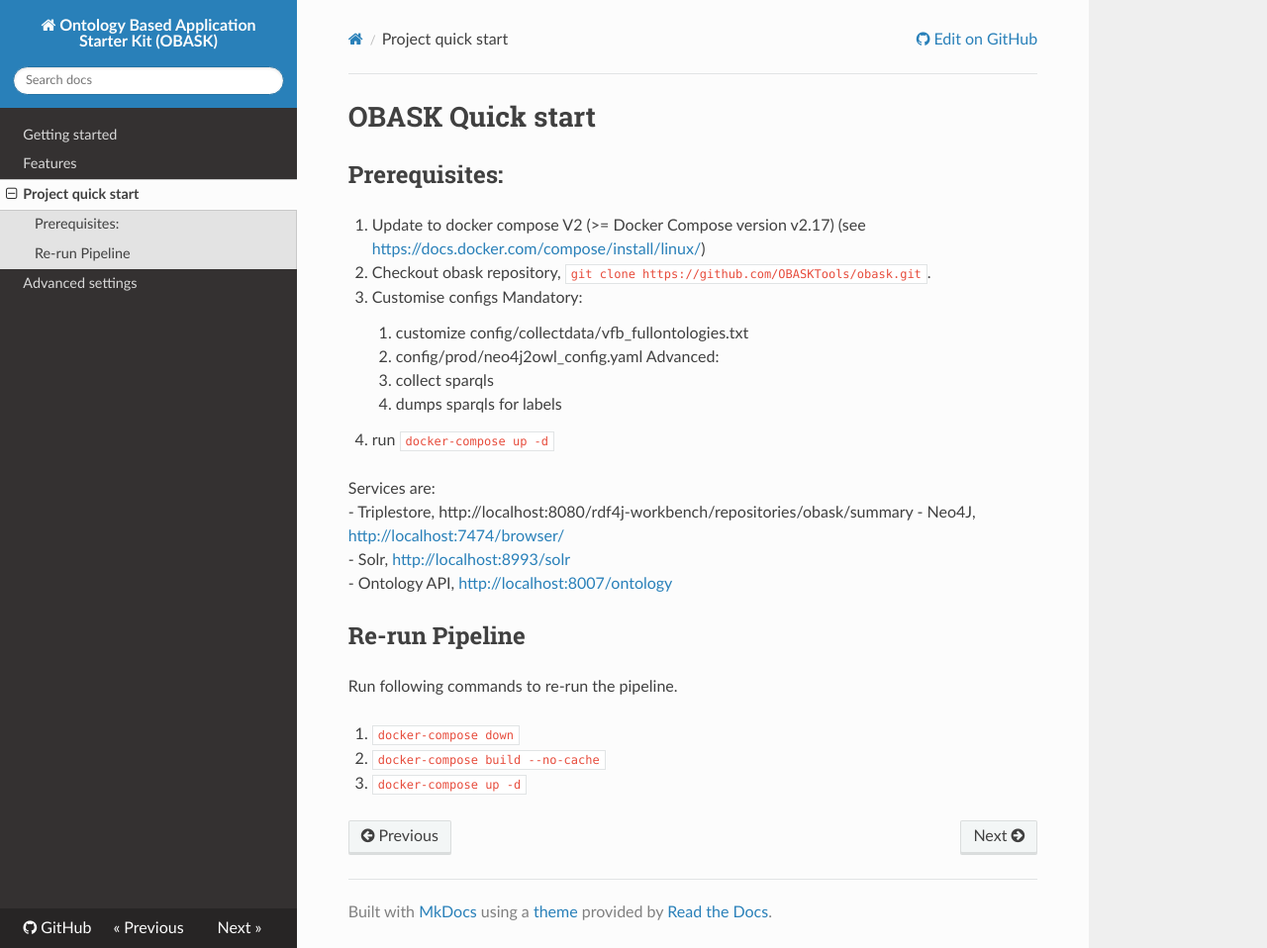
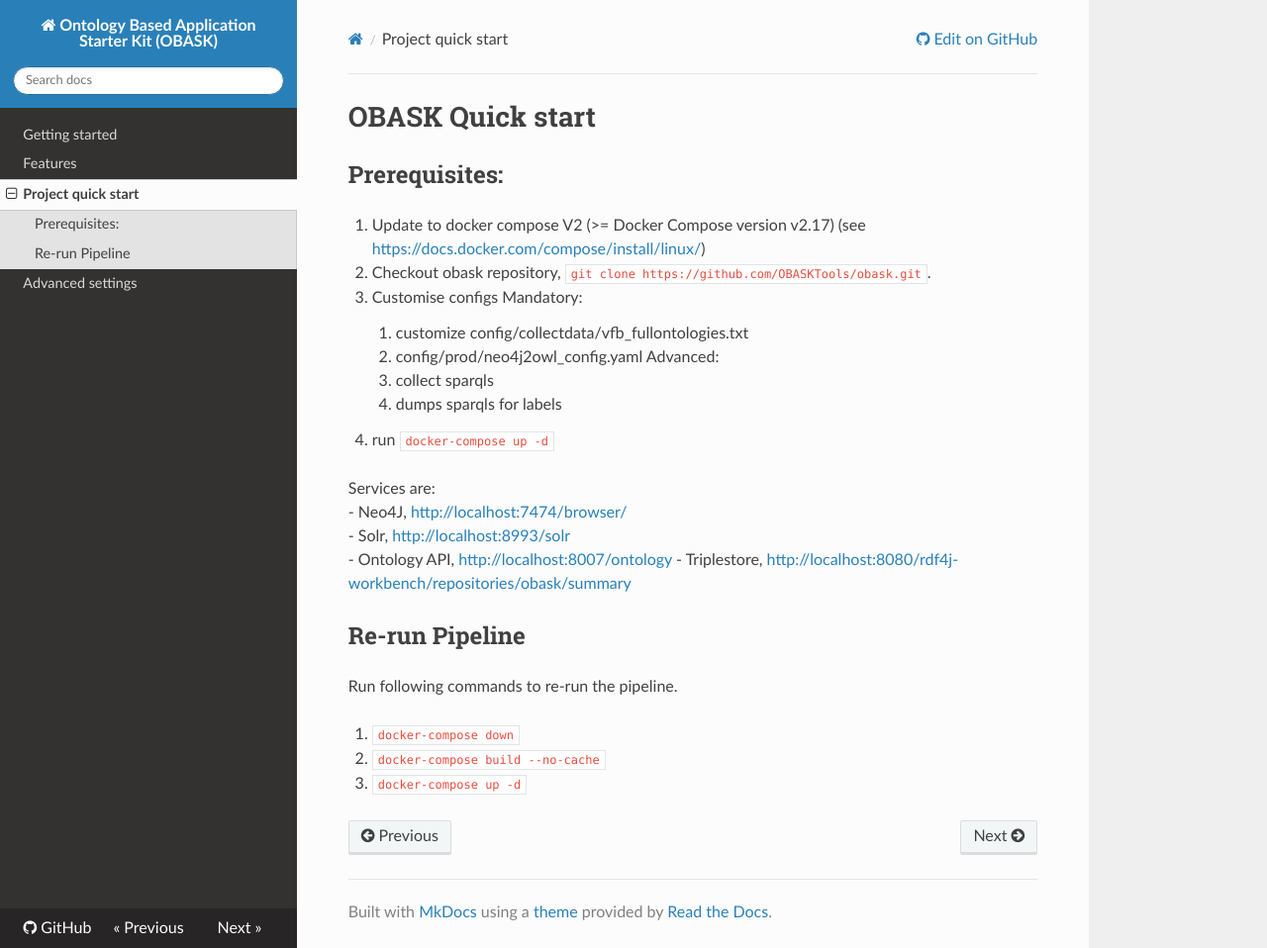
Before and after one commit to OBASKTools/obask, an MkDocs documentation site: the page built from docs/quick_start.md, in a window 1280 px wide and 958 px high. Shown: the whole window at 99% size. Built offline with MkDocs 1.6.1, drawn with Linux system fonts in a browser that asks for light colours; nearby versions of some CDN libraries; part of the change alters nothing that is shown.

```diff
--- a/docs/quick_start.md
+++ b/docs/quick_start.md
@@ -18,10 +18,10 @@
 3. run `docker-compose up -d`
 
 Services are:
-- Triplestore, http://localhost:8080/rdf4j-workbench/repositories/obask/summary
 - Neo4J, [http://localhost:7474/browser/](http://localhost:7474/browser/)
 - Solr, [http://localhost:8993/solr](http://localhost:8993/solr)
 - Ontology API, [http://localhost:8007/ontology](http://localhost:8007/ontology)
+- Triplestore, [http://localhost:8080/rdf4j-workbench/repositories/obask/summary](http://localhost:8080/rdf4j-workbench/repositories/obask/summary)
 
 
 ## Re-run Pipeline
```
